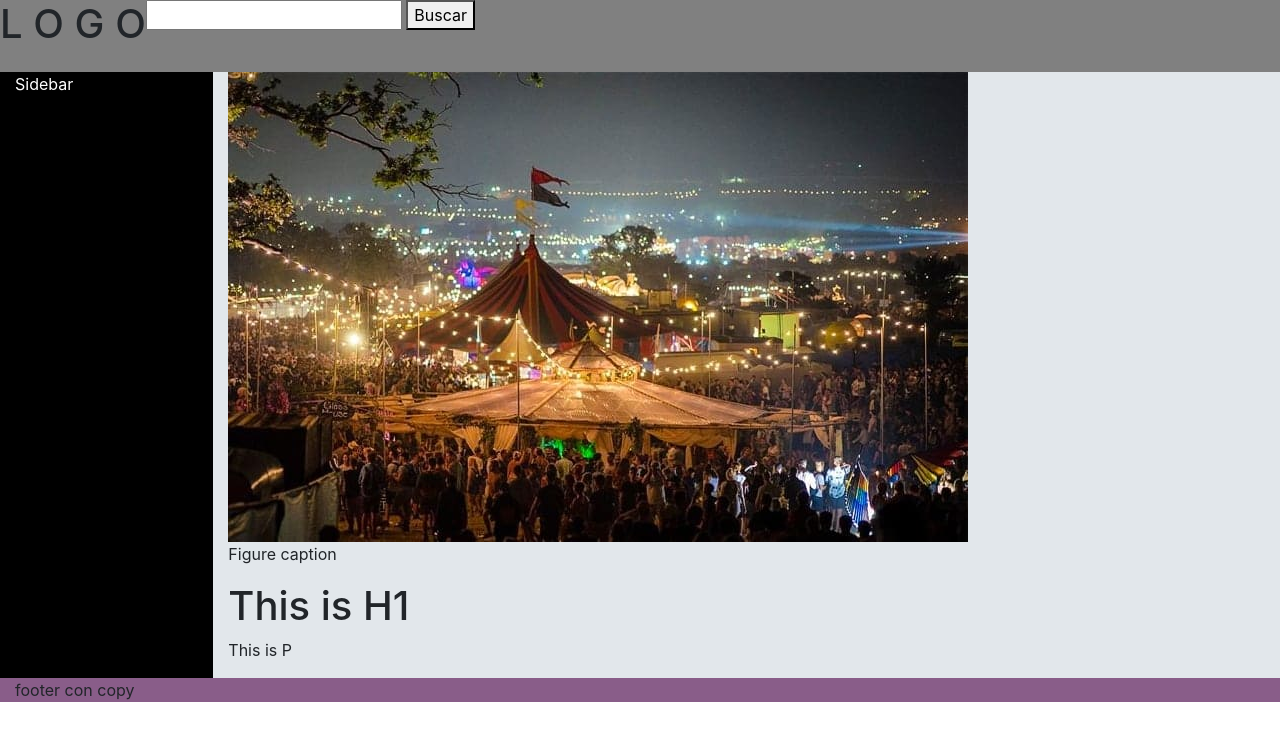
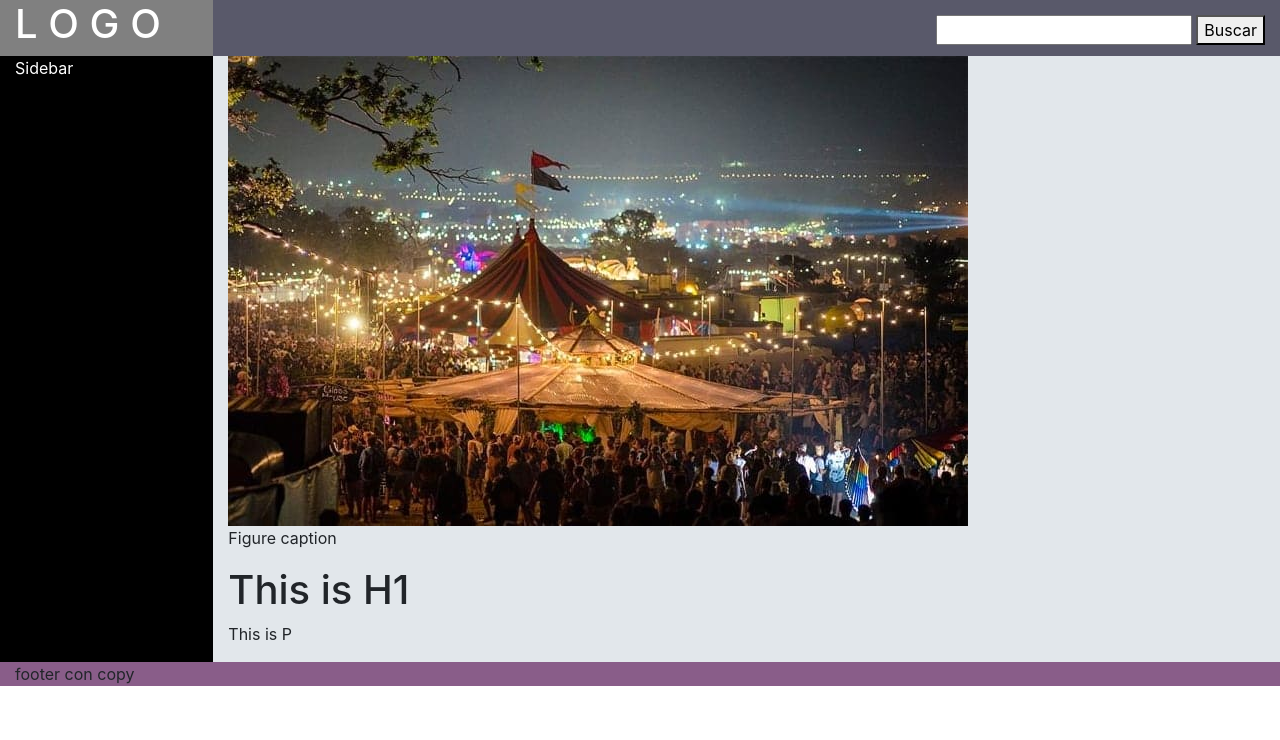
Before and after one commit to joysleepy/cal6, a plain HTML site: page index.html in a window 1280 px wide. Drawn offline with nearby package versions, Linux system fonts and the light colour scheme.

Commit message:
speed checkout

```diff
--- /dev/null
+++ b/css/index.scss
@@ -0,0 +1,37 @@
+/* The Chromatics */
+$justGray:    gray;
+$blueGray:    #59596a;
+$purpleGray:  #895d89;
+$lightGray:   #e2e7eb;
+$justBlack:   black;
+$justWhite:   white;
+
+/* Paddings */
+$smallPadding:  5px;
+$mediumPadding: 10px;
+$longPadding:   15px;
+
+/* The Infraeschorchor */
+div#header{
+    background: $justGray;
+    color: $justWhite;
+
+    div#buscador{
+      text-align: right;
+      padding-top: $longPadding;
+      background: $blueGray;
+    }
+}
+
+div#sidebar{
+    background: $justBlack;
+    color: $justWhite;
+}
+
+div#main{
+    background: $lightGray;
+}
+
+div#footer{
+    background: $purpleGray;
+}
--- a/index.html
+++ b/index.html
@@ -10,14 +10,15 @@
 <body>
     <div class="container-fluid">
         <div class="row" id="header">
-            <figure>
+            <div class="col-2">
                 <h1>L O G O</h1>
-            </figure>
-            <section>
+            </div>
+
+            <div class="col-10" id="buscador">
                 <!-- bien puede ser un div, hacen lo mismo a fin de cuentas, pero es una mejor practica usar sections -->
                 <input type="text" name="" id="">
                 <button>Buscar</button>
-            </section>
+            </div>
         </div>
     </div>
 
```
Also changed, not shown: css/index.css, 2 other files.
